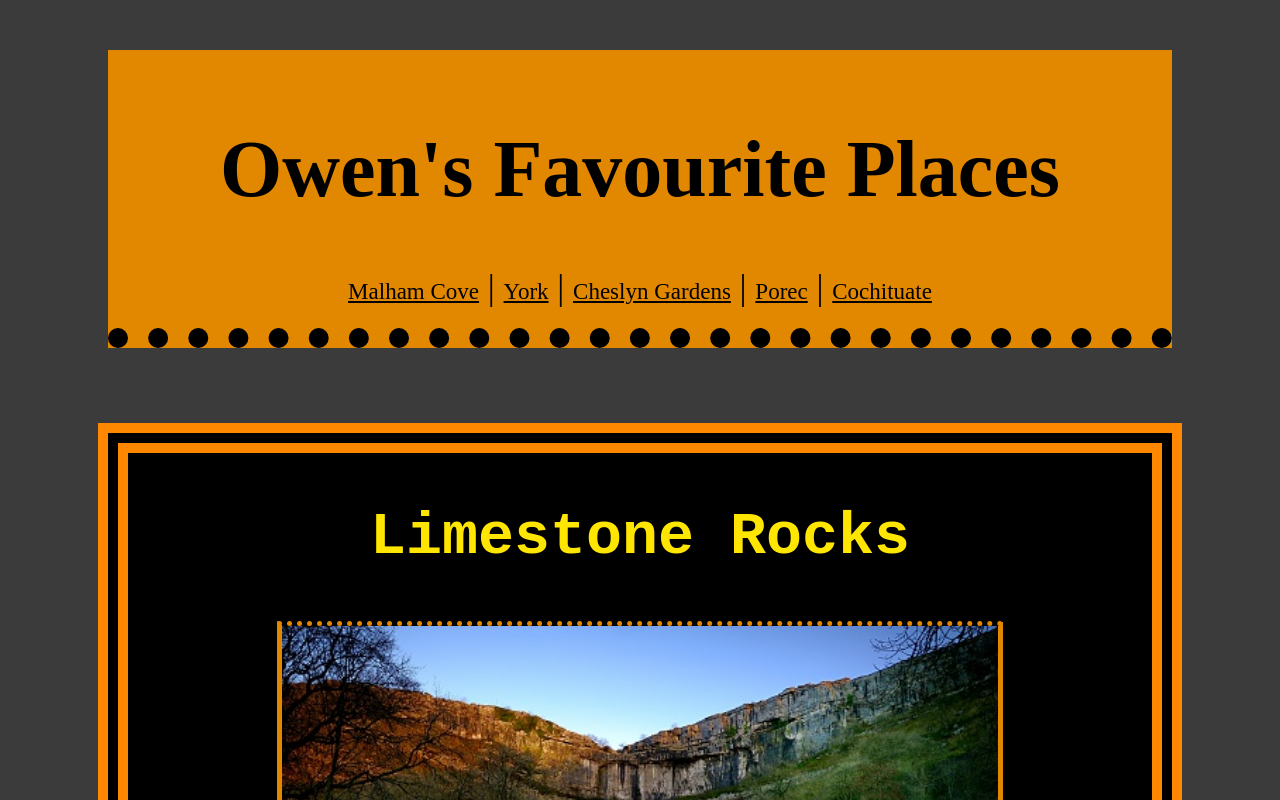
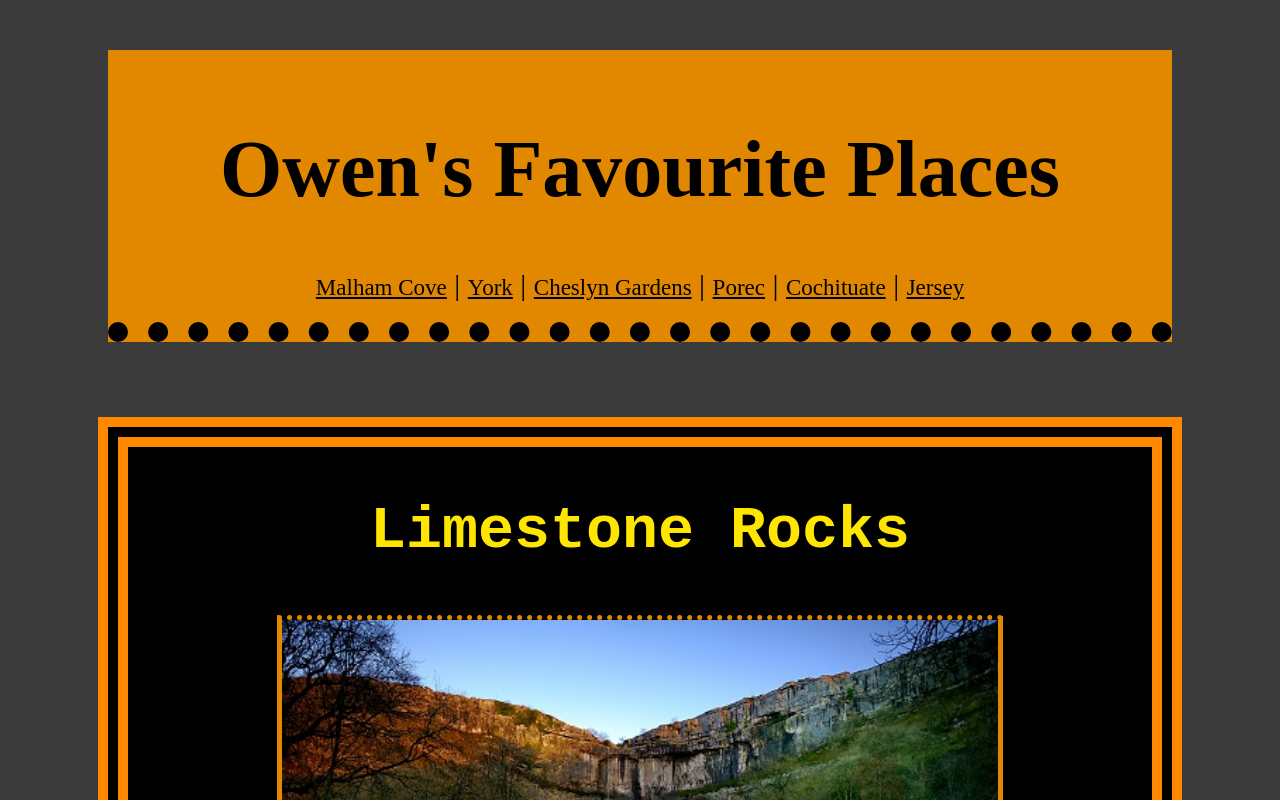
Before and after one commit to owen-dearman/favourite-places, a React (Create React App) app: page / in a window 1280 px wide. Shown: the top 800 px of the page. Built offline with nearby package versions, Linux system fonts and the light colour scheme.

Commit message:
add new link to header

```diff
--- a/src/PlacesInfo.tsx
+++ b/src/PlacesInfo.tsx
@@ -72,7 +72,7 @@ const PlacesInfo = [
     country: "USA",
     timesVisited: 4,
     placeImage: [
-      "/images/cochituate.jpg",
+      "/images/coch.jpg",
       "The boat house infront of the middle lake at sunset",
     ],
     locationLink: "https://goo.gl/maps/9Ju3r6ZMMAmQX25d9",
--- a/src/components/PageHeader.tsx
+++ b/src/components/PageHeader.tsx
@@ -4,7 +4,7 @@ function PageHeader(): JSX.Element {
   return (
     <header id="pageTop" className="PageTitle">
       <h1 style={{ fontSize: "80px" }}> Owen's Favourite Places</h1>
-      <span style={{ fontSize: "35px" }}>
+      <span style={{ fontSize: "30px" }}>
         <a className="LinkHeader" href="#malhamCove">
           Malham Cove
         </a>{" "}
@@ -24,6 +24,10 @@ function PageHeader(): JSX.Element {
         <a className="LinkHeader" href="#coch">
           Cochituate
         </a>{" "}
+        |{" "}
+        <a className="LinkHeader" href="#jersey">
+          Jersey
+        </a>{" "}
       </span>
     </header>
   );
```
